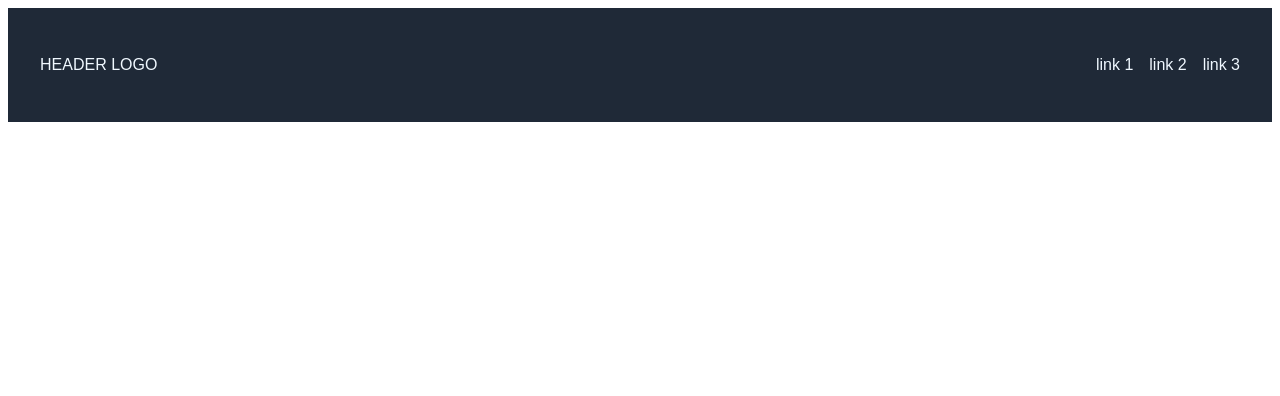
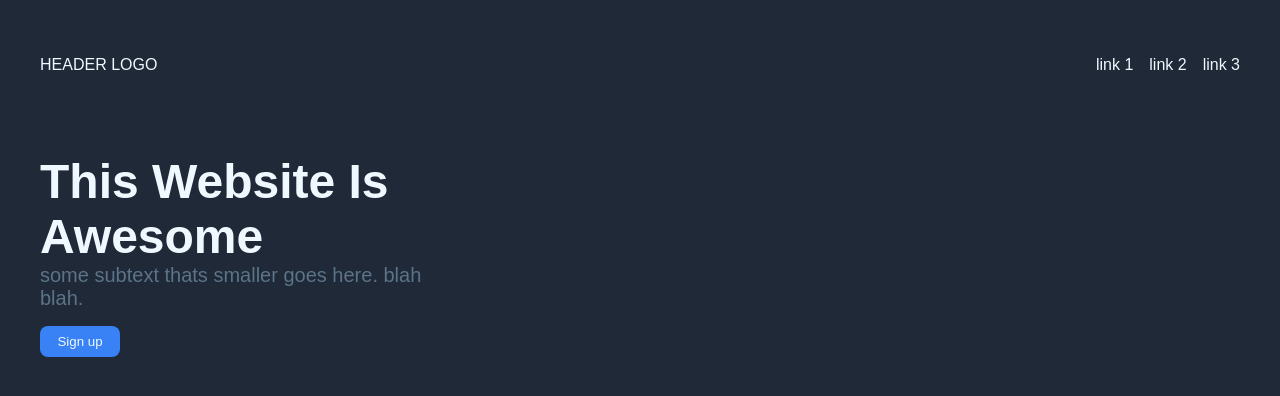
Before and after one commit to evstraub/landing-page, a plain HTML site: page index.html in a window 1280 px wide. Drawn offline with Linux system fonts and the light colour scheme.

Commit message:
add awesome container and subtext plus button

```diff
--- a/index.html
+++ b/index.html
@@ -16,7 +16,11 @@
         <li><a href="#">link 3</a></li>
      </ul>
 </div>
-
+<div class="container">
+<div class="awesome">This Website Is Awesome</div>
+<div class="subtext">some subtext thats smaller goes here. blah blah.</div>
+<button class="signup">Sign up</button>
+</div>
 
 </body>
 </html>
--- a/style.css
+++ b/style.css
@@ -1,3 +1,7 @@
+body{
+    background-color: #1F2937;
+
+}
 .header {
 display: flex;
 padding:32px;
@@ -10,16 +14,57 @@ justify-content: space-between;
 }
 .head-list {
     display: flex;
-
     font-family: Arial, Helvetica, sans-serif;
-
     gap: 16px;
 
 }
+
 ul {
     list-style-type: none;
 }
+
 a {
     text-decoration: none;
     color: aliceblue;
 }
+.awesome{
+
+    font-family: Arial, Helvetica, sans-serif;
+    color: aliceblue;
+    background-color: #1F2937;
+    font-size: 48px;
+    font-weight: 900;
+
+
+}
+.signup{
+    color: aliceblue;
+    background-color: #3882f6;
+}
+ .subtext {
+
+    font-family: Arial, Helvetica, sans-serif;
+    color: rgb(92, 115, 136);
+    background-color: #1F2937;
+    font-size: 20px;
+    display: block;
+
+}
+.container{
+  display: inline-flex;
+  background-color:#1F2937;
+  flex-direction: column;
+  padding: 32px;
+
+}
+.awesome,.subtext,.signup {
+    max-width: 400px;
+}
+button {
+    width: 80px;
+    padding: 8px;
+    border-radius: 8px;
+    border-style: none;
+    margin-top: 16px;
+
+}
```
